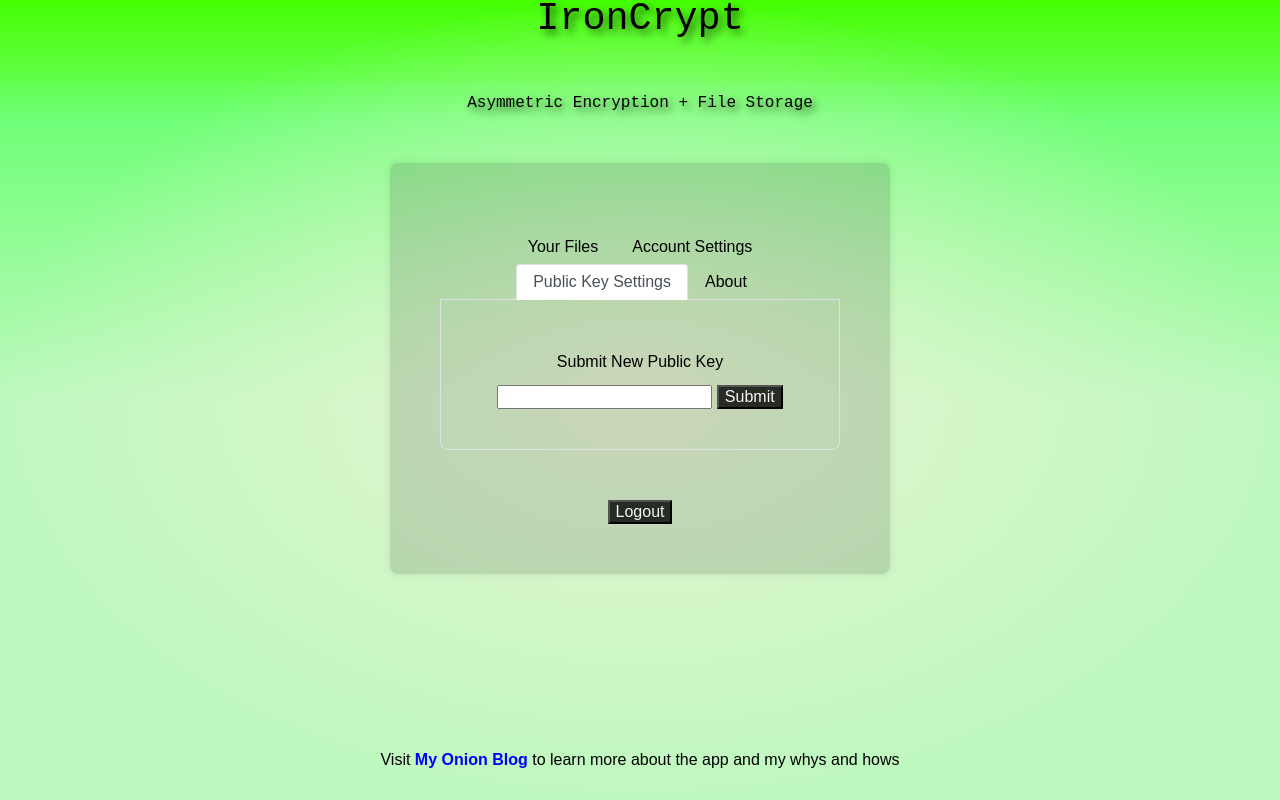
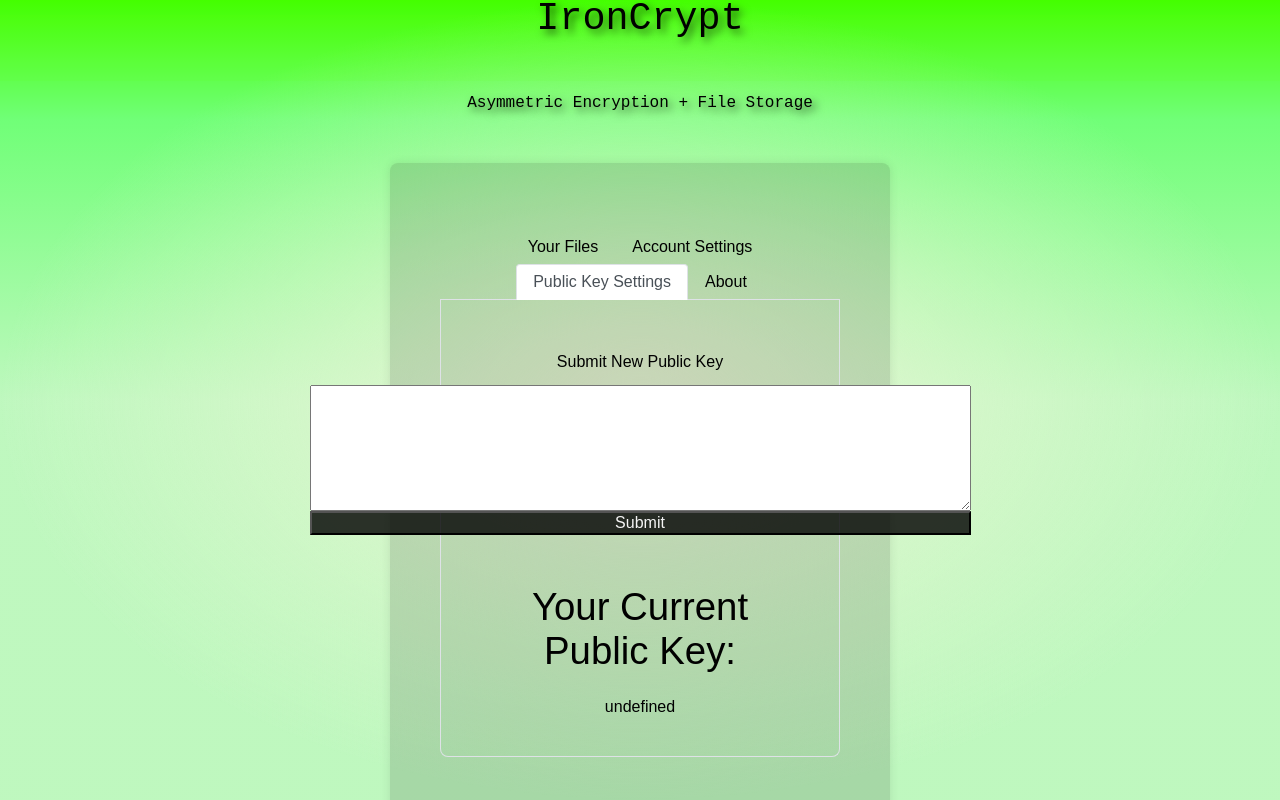
Before and after one commit to justmedusty/ironcrypt-webclient, a SvelteKit app: page /dashboard in a window 1280 px wide. Both pictures are taken after a click on the element "Public Key Settings". Shown: the top 800 px of the page. Built offline with nearby package versions, Linux system fonts and the light colour scheme; no server answers.

Commit message:
Public key page func is done and functional.

```diff
--- a/src/routes/components/FileViewer.svelte
+++ b/src/routes/components/FileViewer.svelte
@@ -36,7 +36,7 @@
                 alert('Failed to download file');
             }
             const arrayBuffer = await response.arrayBuffer();
-            const blob = new Blob([arrayBuffer], { type: 'application/octet-stream' });
+            const blob = new Blob([arrayBuffer], {type: 'application/octet-stream'});
             const blobUrl = URL.createObjectURL(blob);
             const tempAnchor = document.createElement('a');
             tempAnchor.href = blobUrl;
@@ -88,7 +88,7 @@
             })
             if (response.ok) {
                 fetchUserFiles(page)
-            } else {
+            } else if (response.status === 400) {
                 const responseData = await response.json()
                 alert(responseData['Response'])
             }
@@ -107,11 +107,14 @@
                     Authorization: `Bearer ${token}`
                 }
             });
+            const responseData = await response.json();
             if (!response.ok) {
-                alert("Failed to fetch user files");
+
+                console.log('Response data:', responseData); // Log the res
+                await alert(responseData['Response'])
+                files = []
             }
-            const responseData = await response.json();
-            console.log('Response data:', responseData); // Log the response data
+
 
             // Find the key representing the array of files
             const filesKey = Object.keys(responseData).find(key => Array.isArray(responseData[key]));
@@ -200,10 +203,8 @@
     }
 
 
-
 </style>
 <div>
-
 
 
     <div class="file-grid">
--- a/src/routes/components/PublicKeySettings.svelte
+++ b/src/routes/components/PublicKeySettings.svelte
@@ -2,23 +2,32 @@
 
     import {getToken} from "../../auth/TokenHandling.js";
     import {URI} from "../utils/enums.js"
+    import {onMount} from "svelte";
 
-    let newPublicKey;
-    let currentPublicKey;
+    onMount(fetchPublicKey)
+
+    let publicKey;
+    let currentPublicKey
 
     async function uploadPublicKey() {
+
         try {
             const token = getToken()
+            const formData = new FormData()
+            formData.append("publicKey",publicKey)
+
             const response = await fetch(URI.BASE_URL + URI.BASE_URI + URI.UPLOAD_KEY, {
                 method: "POST",
                 headers: {
                     Authorization: `Bearer ${token}`,
                 },
-                body: JSON.stringify(newPublicKey)
+                body: formData
             })
 
             if (response.ok) {
                 console.log("SUCCESS")
+                publicKey = ""
+                await fetchPublicKey()
             } else {
                 console.log("Failure")
             }
@@ -42,7 +51,9 @@
                 console.log("SUCCESS")
                 const responseJson = await response.json()
                 currentPublicKey = responseJson["Response"]
-
+            }
+            else {
+                currentPublicKey = "Cannot load public key, you must have a public key uploaded to use this service."
             }
         } catch (error) {
             console.log(error)
@@ -59,13 +70,35 @@
         flex-direction: column;
         align-items: center;
     }
+    .newKeyForm{
+        display: flex;
+        flex-direction: column;
+
+    }
+    input {
+
+        width: 500px;
+        height: 300px;
+        margin-bottom: 15px;
+
+    }
+    .currentPublicKey{
+        margin-top: 50px;
+    }
 </style>
 
 <div class="publicKeySettings">
     <h2>Submit New Public Key</h2>
 
-    <form on:submit|preventDefault={uploadPublicKey}>
-        <input type="text" bind:value={newPublicKey}/>
+    <form class="newKeyForm" on:submit|preventDefault={uploadPublicKey}>
+        <textarea bind:value={publicKey} rows="8" cols="80" id="TITLE"></textarea>
+
         <button type="submit">Submit</button>
     </form>
 </div>
+<div class="currentPublicKey">
+
+    <h1>Your Current Public Key:</h1>
+    <label>{currentPublicKey}</label>
+
+</div>
```
